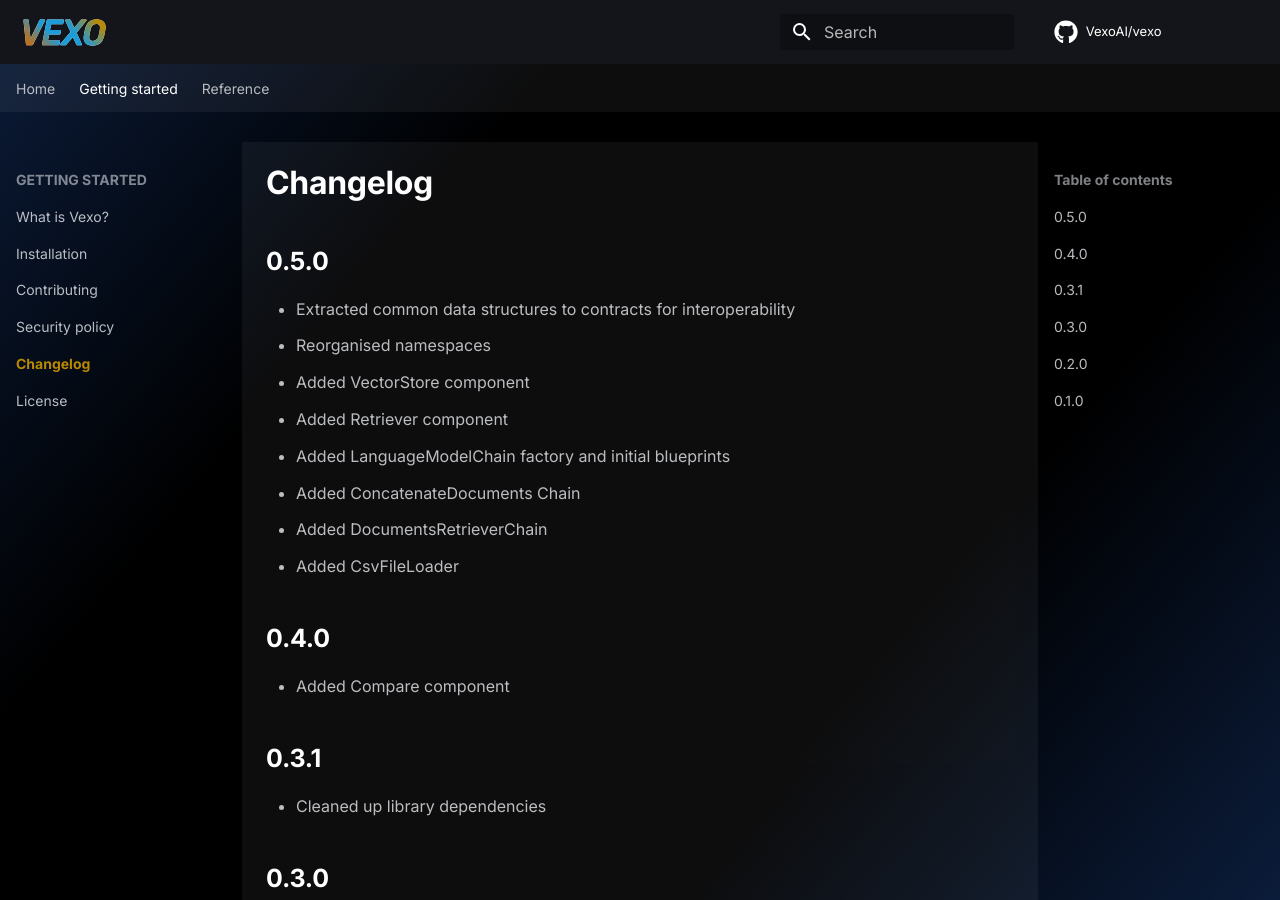
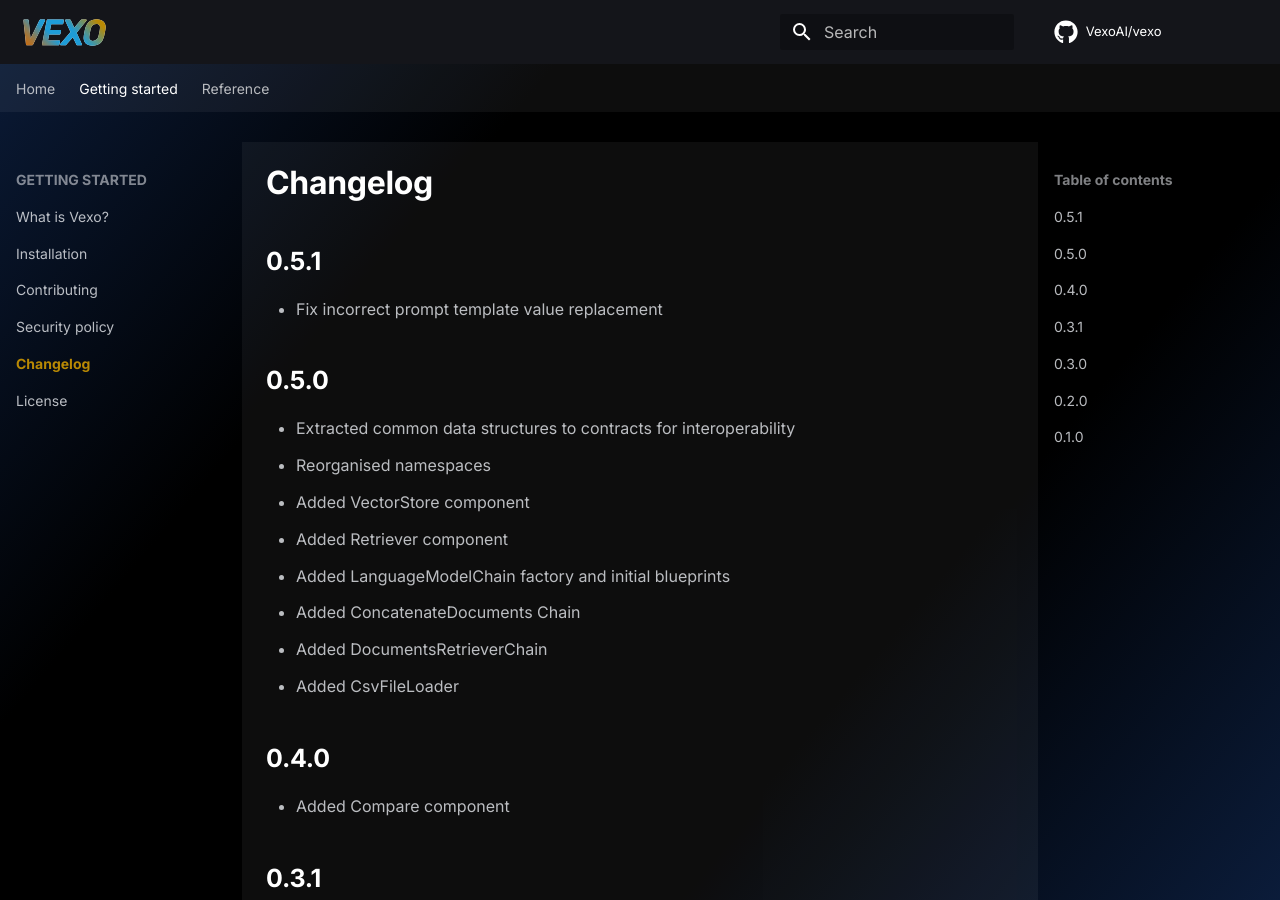
Before and after one commit to VexoAI/documentation, an MkDocs documentation site: the page built from docs/getting-started/changelog.md, in a window 1280 px wide and 900 px high. Built offline with MkDocs 1.6.1 and Material for MkDocs 9.7.7, drawn with Linux system fonts in a browser that asks for light colours; some web fonts are replaced; comment, search, counter and statistics services are not loaded.

Commit message:
Release 0.5.1

```diff
--- a/docs/getting-started/changelog.md
+++ b/docs/getting-started/changelog.md
@@ -1,4 +1,8 @@
 # Changelog
+
+## 0.5.1
+
+* Fix incorrect prompt template value replacement
 
 ## 0.5.0
 
```
